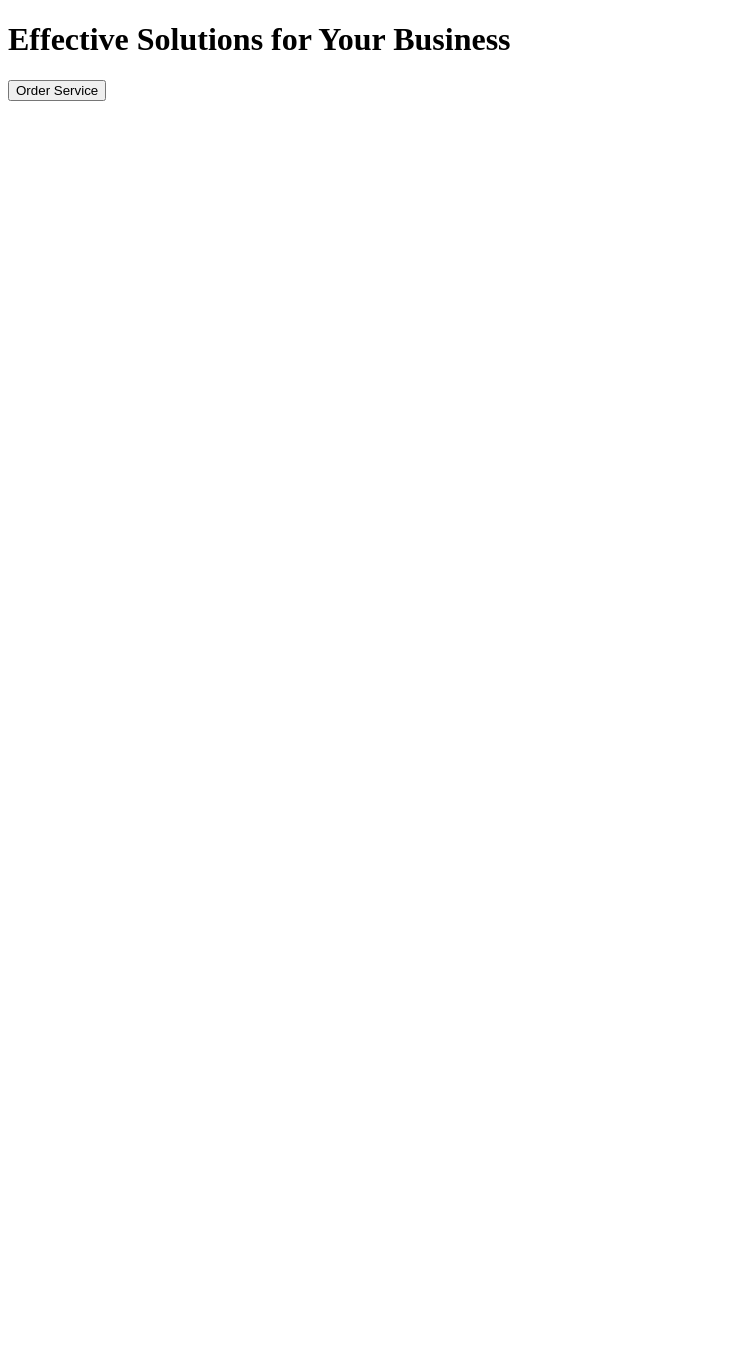
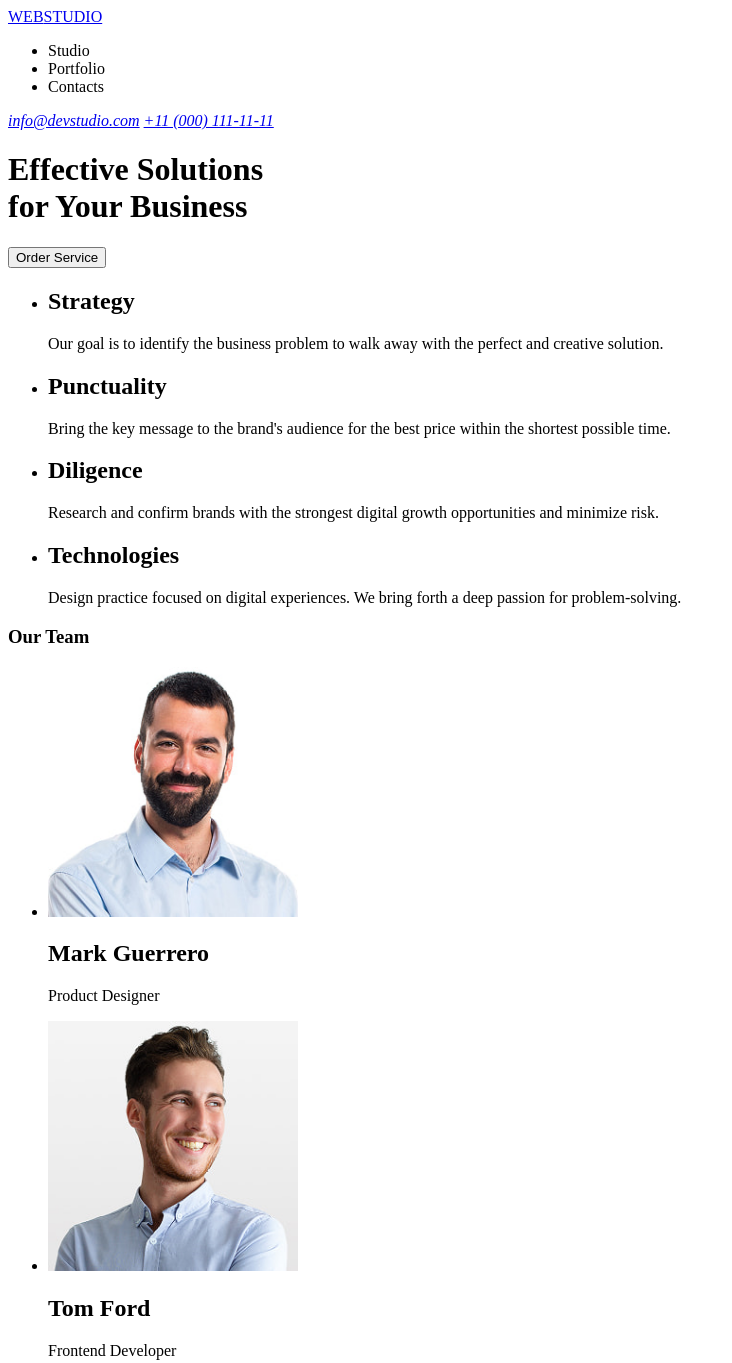
Before and after one commit to Anatolii-Honchar/goit-markup-hw-01, a plain HTML site: page index.html in a window 1280 px wide. Shown: the top 1363 px of the page, without its empty margins (0-732 px from the left). Before the commit the page ends 800 px from the top, so only its background shows below. Drawn offline with Linux system fonts and the light colour scheme.

Commit message:
finished?

```diff
--- a/index.html
+++ b/index.html
@@ -7,12 +7,109 @@
   </head>
   <body>
     <header>
-      <nav></nav>
+      <nav>
+        <a href="index.html"><span>WEB</span>STUDIO<span></span></a>
+        <ul>
+          <li>Studio</li>
+          <li>Portfolio</li>
+          <li>Contacts</li>
+        </ul>
+      </nav>
+      <address>
+        <a href="mailto:info@devstudio.com">info@devstudio.com</a>
+        <a href="tel:+11 (000) 111-11-11">+11 (000) 111-11-11</a>
+      </address>
     </header>
     <main>
-      <h1>Effective Solutions for Your Business</h1>
+      <h1>
+        <span>Effective Solutions</span><br />
+        <span>for Your Business</span>
+      </h1>
       <button type="button">Order Service</button>
+      <section>
+        <ul>
+          <li>
+            <h2>Strategy</h2>
+            <p>
+              Our goal is to identify the business problem to walk away with the
+              perfect and creative solution.
+            </p>
+          </li>
+          <li>
+            <h2>Punctuality</h2>
+            <p>
+              Bring the key message to the brand's audience for the best price
+              within the shortest possible time.
+            </p>
+          </li>
+          <li>
+            <h2>Diligence</h2>
+            <p>
+              Research and confirm brands with the strongest digital growth
+              opportunities and minimize risk.
+            </p>
+          </li>
+          <li>
+            <h2>Technologies</h2>
+            <p>
+              Design practice focused on digital experiences. We bring forth a
+              deep passion for problem-solving.
+            </p>
+          </li>
+        </ul>
+      </section>
+      <section>
+        <h3>Our Team</h3>
+        <ul>
+          <li>
+            <img
+              src="images/mark_guerrero.jpg"
+              alt="Mark Guerrero"
+              width="250"
+              height="250"
+            />
+            <h2>Mark Guerrero</h2>
+            <p>Product Designer</p>
+          </li>
+          <li>
+            <img
+              src="images/tom_ford.jpg"
+              alt="Tom Ford"
+              width="250"
+              height="250"
+            />
+            <h2>Tom Ford</h2>
+            <p>Frontend Developer</p>
+          </li>
+          <li>
+            <img
+              src="images/camila_garcia.jpg"
+              alt="Camila Garcia"
+              width="250"
+              height="250"
+            />
+            <h2>Camila Garcia</h2>
+            <p>Marketing</p>
+          </li>
+          <li>
+            <img
+              src="images/daniel_wilson.jpg"
+              alt="Daniel Wilson"
+              width="250"
+              height="250"
+            />
+            <h2>Daniel Wilson</h2>
+            <p>UI Designer</p>
+          </li>
+        </ul>
+      </section>
     </main>
-    <footer></footer>
+    <footer>
+      <a href="index.html"><span>WEB</span>STUDIO<span></span></a>
+      <p>
+        Increase the flow of customers and sales for your business with digital
+        marketing & growth solutions.
+      </p>
+    </footer>
   </body>
 </html>
```
